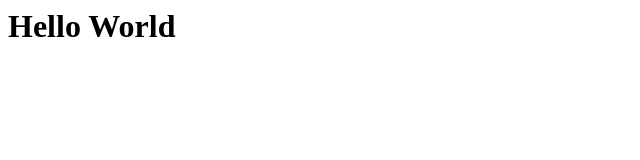
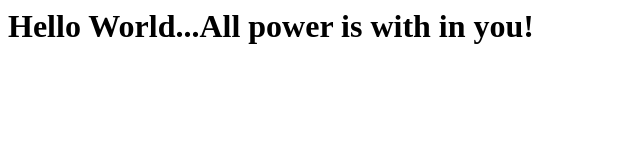
Before and after one commit to vikramc517/firstgitrepo, a plain HTML site: page index.html in a window 1280 px wide. Shown: the whole page, without its empty margins (0-640 px from the left). Drawn offline with Linux system fonts and the light colour scheme.

Commit message:
complete the first quote

```diff
--- a/index.html
+++ b/index.html
@@ -1,6 +1,6 @@
 <html>
 <body>
-<h1>Hello World</h1>
+<h1>Hello World...All power is with in you!</h1>
 
 </body>
 
```
